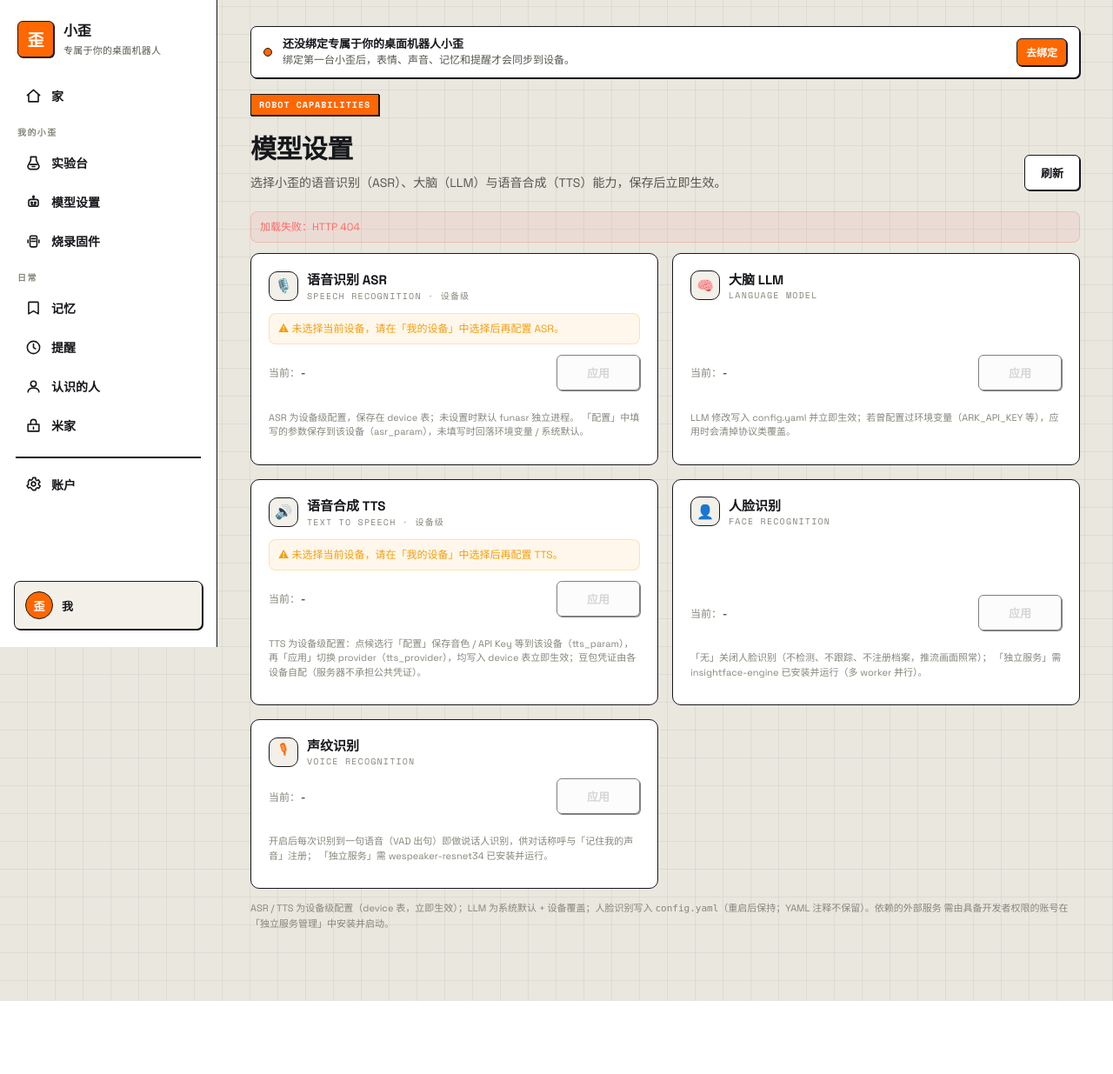
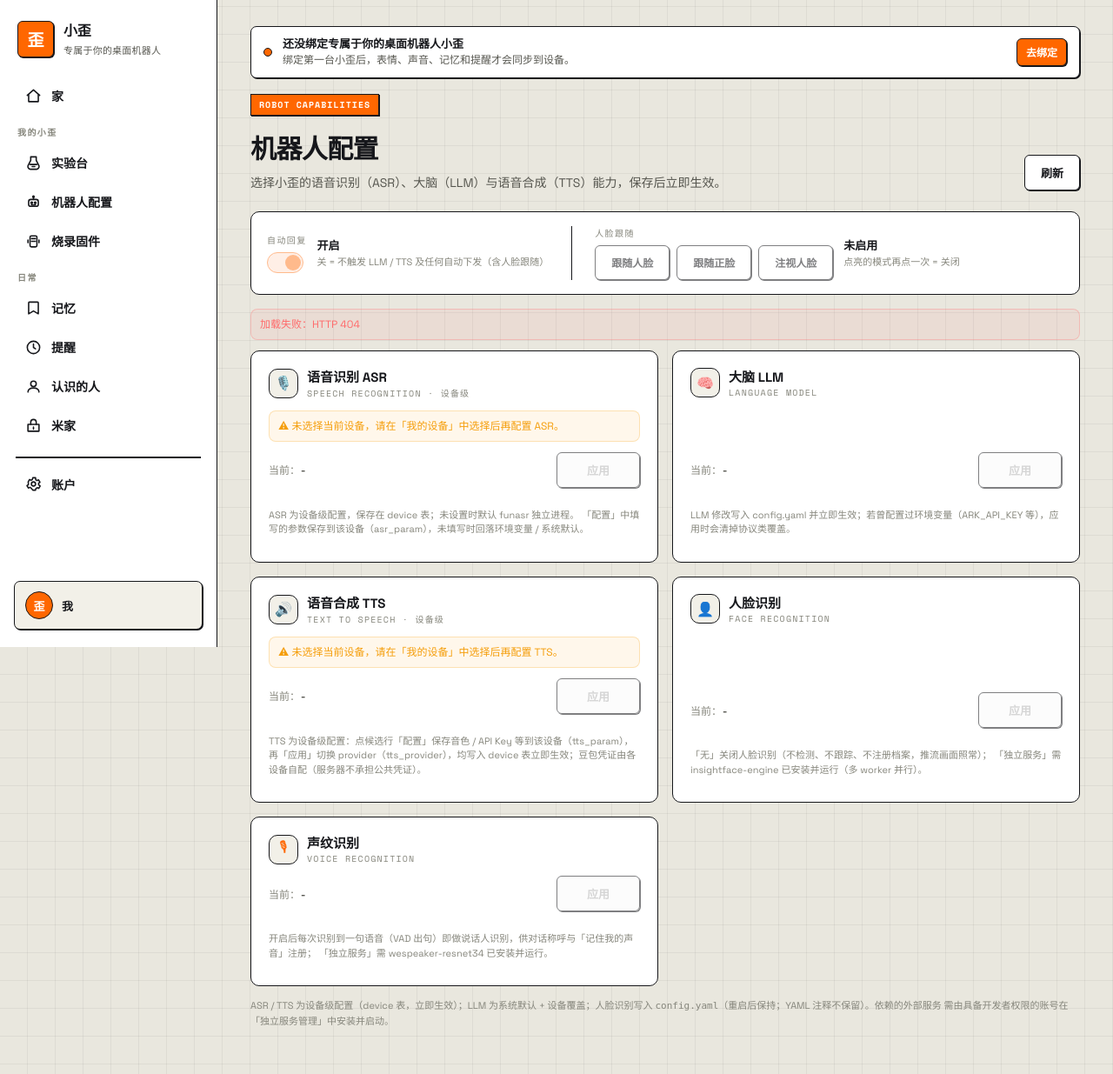
Before and after one commit to OpenDeskBot/brufik_in_one_v2, a Python web app: template service/src/deskbot_server/web/templates/app2c/robot_settings.html in a window 1280 px wide. Shown: the part 56-1291 px from the top of the page at 87% size. Before the commit the page ends 1207 px from the top, so only its background shows below. Run offline with Jinja, Linux system fonts and the light colour scheme; the template is opened without the code that fills it, so the values that code supplies are empty.

Commit message:
feat: 机器人配置页顶部行为控制面板(自动回复/人脸跟随) + 「模型设置」改名
- 侧栏/页面标题/首页快捷卡片「模型设置」→「机器人配置」
- /robot-settings 页头下新增控制面板：自动回复开关 + 人脸跟随三档
  (follow/follow_frontal/gaze，点亮再点一次关闭；自动回复关闭时禁用)
- GET /api/robot-settings 返回顶层 behavior{auto_reply,follow_mode}；
  新增 POST /api/robot-settings/behavior 写 devices.auto_reply / servo_mode
  (关自动回复连带清空跟随)，响应回传规范态，前端乐观更新
- 测试：behavior 落库/连带清除/非法参数/未选设备 + 页面文案断言更新

Co-Authored-By: Claude <noreply@anthropic.com>

```diff
--- a/service/src/deskbot_server/web/templates/app2c/home.html
+++ b/service/src/deskbot_server/web/templates/app2c/home.html
@@ -89,7 +89,7 @@
     </a>
     <a class="quicknav-tile" href="{{ url_for('robot_settings.page') }}">
       <span class="qn-ico">{{ icon('robot') }}</span>
-      <b>模型设置</b><small>ASR · LLM · TTS</small>
+      <b>机器人配置</b><small>控制开关 · ASR · LLM · TTS</small>
     </a>
   </section>
 
--- a/service/src/deskbot_server/web/templates/app2c/robot_settings.html
+++ b/service/src/deskbot_server/web/templates/app2c/robot_settings.html
@@ -1,5 +1,5 @@
 {% extends "base_2c.html" %}
-{% block page_title %}模型设置 · 小歪{% endblock %}
+{% block page_title %}机器人配置 · 小歪{% endblock %}
 {% block extra_head %}
 <script src="{{ url_for('static', filename='vendor/vue.global.prod.min.js') }}"></script>
 <style>
@@ -57,6 +57,25 @@
 .cap-opt{position:relative}
 .cap-opt-main{flex:1}
 .cap-opt-test{margin-left:6px;padding:3px 10px;font-size:11px;line-height:1.5;flex-shrink:0}
+/* 顶部控制面板：自动回复 / 人脸跟随（设备级，devices 表 auto_reply / servo_mode） */
+.ctl-row{display:flex;align-items:stretch;flex-wrap:wrap;gap:12px 26px;background:var(--panel);border:var(--bw) solid var(--line);border-radius:var(--rl);padding:14px 18px;margin:0 0 16px}
+.ctl-kv{display:flex;align-items:center;gap:12px;padding:2px 0}
+.ctl-name{display:block;font-size:10px;letter-spacing:.14em;color:var(--faint);margin-bottom:7px;text-transform:uppercase}
+.ctl-copy{display:flex;flex-direction:column;gap:2px;min-width:170px}
+.ctl-copy b{font-size:13px;color:var(--ink)}
+.ctl-copy small{font-size:11px;color:var(--faint);line-height:1.5}
+.ctl-div{width:1px;align-self:stretch;background:var(--line);margin:2px 0}
+.ctl-btns{display:flex;gap:8px;flex-wrap:wrap}
+.ctl-btns .btn{font-size:12px}
+.ctl-btns .btn.on{border-color:var(--accent);background:rgba(255,90,0,.08);color:var(--accent)}
+.ctl-switch{position:relative;display:inline-block;width:42px;height:24px;flex-shrink:0;vertical-align:middle}
+.ctl-switch input{position:absolute;inset:0;opacity:0;margin:0;cursor:pointer;z-index:1}
+.ctl-switch i{position:absolute;inset:0;border-radius:999px;background:var(--panel2);border:1px solid var(--line);transition:background .15s,border-color .15s}
+.ctl-switch i::after{content:'';position:absolute;top:2px;left:2px;width:18px;height:18px;border-radius:50%;background:var(--dim);transition:left .15s,background .15s}
+.ctl-switch.on i{background:rgba(255,90,0,.22);border-color:var(--accent)}
+.ctl-switch.on i::after{left:20px;background:var(--accent)}
+.ctl-switch input:disabled{cursor:not-allowed}
+.ctl-switch input:disabled ~ i{opacity:.45}
 </style>
 {% endblock %}
 {% block content %}
@@ -64,13 +83,60 @@
   <div class="pagehd">
     <div>
       <div class="eyebrow">ROBOT CAPABILITIES</div>
-      <h1>模型设置</h1>
+      <h1>机器人配置</h1>
       <p>选择小歪的语音识别（ASR）、大脑（LLM）与语音合成（TTS）能力，保存后立即生效。</p>
     </div>
     <div class="btngroup">
       <button type="button" class="btn ghost" @click="load">刷新</button>
     </div>
   </div>
+
+  <!-- ===== 控制面板：自动回复 / 人脸跟随（设备级） ===== -->
+  <section class="ctl-row" aria-label="控制面板">
+    <div class="ctl-kv">
+      <div>
+        <span class="ctl-name">自动回复</span>
+        <label class="ctl-switch" :class="{on: autoReplyOn}">
+          <input type="checkbox" :checked="autoReplyOn"
+                 :disabled="noDevice || behaviorBusy" @change="toggleAutoReply">
+          <i></i>
+        </label>
+      </div>
+      <div class="ctl-copy">
+        <b>[[ autoReplyOn ? '开启' : '关闭' ]]</b>
+        <small>关 = 不触发 LLM / TTS 及任何自动下发（含人脸跟随）</small>
+      </div>
+    </div>
+
+    <div class="ctl-div"></div>
+
+    <div class="ctl-kv">
+      <div>
+        <span class="ctl-name">人脸跟随</span>
+        <div class="ctl-btns">
+          <button type="button" class="btn ghost btn-sm"
+                  :class="{on: followMode==='follow'}"
+                  :disabled="noDevice || behaviorBusy || !autoReplyOn"
+                  title="有人脸即按画面角绝对定位（须开启自动回复）"
+                  @click="clickFollowMode('follow')">跟随人脸</button>
+          <button type="button" class="btn ghost btn-sm"
+                  :class="{on: followMode==='follow_frontal'}"
+                  :disabled="noDevice || behaviorBusy || !autoReplyOn"
+                  title="仅正脸角度在阈值内才跟随（须开启自动回复）"
+                  @click="clickFollowMode('follow_frontal')">跟随正脸</button>
+          <button type="button" class="btn ghost btn-sm"
+                  :class="{on: followMode==='gaze'}"
+                  :disabled="noDevice || behaviorBusy || !autoReplyOn"
+                  title="头+眼合成注视角在阈值内才跟随（须开启自动回复）"
+                  @click="clickFollowMode('gaze')">注视人脸</button>
+        </div>
+      </div>
+      <div class="ctl-copy">
+        <b>[[ followLabel || '未启用' ]]</b>
+        <small>[[ !autoReplyOn ? '需先开启「自动回复」才能跟随' : '点亮的模式再点一次 = 关闭' ]]</small>
+      </div>
+    </div>
+  </section>
 
   <div v-if="err" class="cap-warn err" style="margin-bottom:12px">[[ err ]]</div>
   <div v-if="msg" class="cap-warn" style="margin-bottom:12px">[[ msg ]]</div>
@@ -522,6 +588,7 @@ createApp({
       ttsTestResult: null,  // 最近一次测试结果（{ok, error, elapsed_ms, sample_rate, segments}）
       ttsTestUrl: '',       // 测试音频 data URL（audio_base64 透传）
       asrCfg: null,         // ASR 配置/测试对话框状态（null=关闭）
+      behaviorBusy: false,  // 控制面板保存中
     };
   },
   computed:{
@@ -531,6 +598,12 @@ createApp({
     face(){ return (this.status && this.status.capabilities.face) || { candidates: [], current: null, warning: null }; },
     voiceprint(){ return (this.status && this.status.capabilities.voiceprint) || { candidates: [], current: null, warning: null }; },
     noDevice(){ return !(this.status && this.status.device_id); },
+    behavior(){ return (this.status && this.status.behavior) || { auto_reply: true, follow_mode: '' }; },
+    autoReplyOn(){ return !!this.behavior.auto_reply; },
+    followMode(){ return String(this.behavior.follow_mode || ''); },
+    followLabel(){
+      return { follow: '跟随人脸', follow_frontal: '跟随正脸', gaze: '注视人脸' }[this.followMode] || '';
+    },
     envNotice(){
       if(!this.status) return '';
       const o = this.status.env_overrides || {};
@@ -568,6 +641,38 @@ createApp({
         if(this.selected.face === null) this.selected.face = this.face.current;
         if(this.selected.voiceprint === null) this.selected.voiceprint = this.voiceprint.current;
       }catch(e){ this.err = '加载失败：' + e.message; }
+    },
+    // ── 控制面板：自动回复 / 人脸跟随（/api/robot-settings/behavior，写 devices 表） ──
+    async saveBehavior(patch){
+      if(this.noDevice || !this.status) return;
+      this.err = ''; this.msg = '';
+      this.behaviorBusy = true;
+      try{
+        const d = await this.api('/api/robot-settings/behavior', {
+          method: 'POST', headers: { 'Content-Type': 'application/json' },
+          body: JSON.stringify(patch),
+        });
+        this.status.behavior = d.behavior;
+        this.msg = '控制面板已保存，立即生效';
+      }catch(e){
+        this.err = '保存失败：' + e.message;
+        // 回滚本地乐观更新，重新拉取当前值
+        try{
+          const r = await this.api('/api/robot-settings');
+          this.status.behavior = r.behavior;
+        }catch(_){ /* 忽略：下轮 load 会修正 */ }
+      }finally{ this.behaviorBusy = false; }
+    },
+    toggleAutoReply(ev){
+      if(this.noDevice || !this.status || this.behaviorBusy) return;
+      const want = !!(ev && ev.target && ev.target.checked);
+      if(this.status.behavior) this.status.behavior.auto_reply = want; // 乐观更新
+      void this.saveBehavior({ auto_reply: want });
+    },
+    clickFollowMode(mode){
+      if(this.noDevice || !this.status || this.behaviorBusy || !this.autoReplyOn) return;
+      // 点亮的模式再点一次 = 关闭（空串 = 不跟随）
+      void this.saveBehavior({ follow_mode: this.followMode === mode ? '' : mode });
     },
     async applyAsr(){
       if(!this.status || !this.status.device_id) return;
--- a/service/src/deskbot_server/web/templates/base_2c.html
+++ b/service/src/deskbot_server/web/templates/base_2c.html
@@ -67,7 +67,7 @@
         <a href="{{ url_for('app2c.home') }}" class="navlink {{ 'on' if active_nav=='home' }}">{{ icon('home') }}家</a>
         <div class="lbl">我的小歪</div>
         <a href="{{ url_for('app2c.lab') }}" class="navlink {{ 'on' if active_nav=='lab' }}">{{ icon('lab') }}实验台</a>
-        <a href="{{ url_for('robot_settings.page') }}" class="navlink {{ 'on' if active_nav=='robot_settings' }}">{{ icon('robot') }}模型设置</a>
+        <a href="{{ url_for('robot_settings.page') }}" class="navlink {{ 'on' if active_nav=='robot_settings' }}">{{ icon('robot') }}机器人配置</a>
         <a href="{{ url_for('flash.flash_page') }}" class="navlink {{ 'on' if active_nav=='flash' }}">{{ icon('flash') }}烧录固件</a>
         <div class="lbl">日常</div>
         <a href="{{ url_for('app2c.memories') }}" class="navlink {{ 'on' if active_nav=='memory' }}">{{ icon('memory') }}记忆</a>
```
Also changed, not shown: service/docs/api_interfaces.md (+1 -1 lines), service/src/deskbot_server/web/blueprints/robot_settings_bp.py (+54 -1 lines), service/tests/test_app2c_pages.py (+2 -2 lines), service/tests/test_robot_settings.py (+55 -1 lines).
